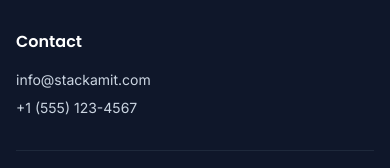
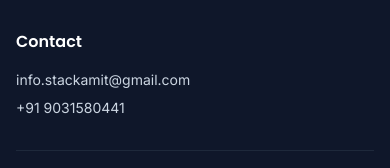
Before and after one commit to stackamit/StackAmit, a React (Vite) app in the folder client/: page / in a window 390 px wide. Shown: the part 7176-7344 px from the top of the page. Built offline with nearby package versions, Linux system fonts and the light colour scheme; no server answers.

Commit message:
Update PublicLayout.jsx
company email or mobile no updated

```diff
--- a/client/src/layouts/PublicLayout.jsx
+++ b/client/src/layouts/PublicLayout.jsx
@@ -78,8 +78,8 @@ const Navbar = () => {
 const Footer = () => {
   const { settings } = useSiteSettings();
   const companyName = settings.companyName || 'StackAmit';
-  const footerEmail = settings.contactEmail || settings.companyEmail || 'info@stackamit.com';
-  const footerPhone = settings.contactPhone || settings.companyPhone || '+1 (555) 123-4567';
+  const footerEmail = settings.contactEmail || settings.companyEmail || 'info.stackamit@gmail.com';
+  const footerPhone = settings.contactPhone || settings.companyPhone || '+91 9031580441';
 
   return (
   <footer className="bg-dark-900 text-dark-300">
```
